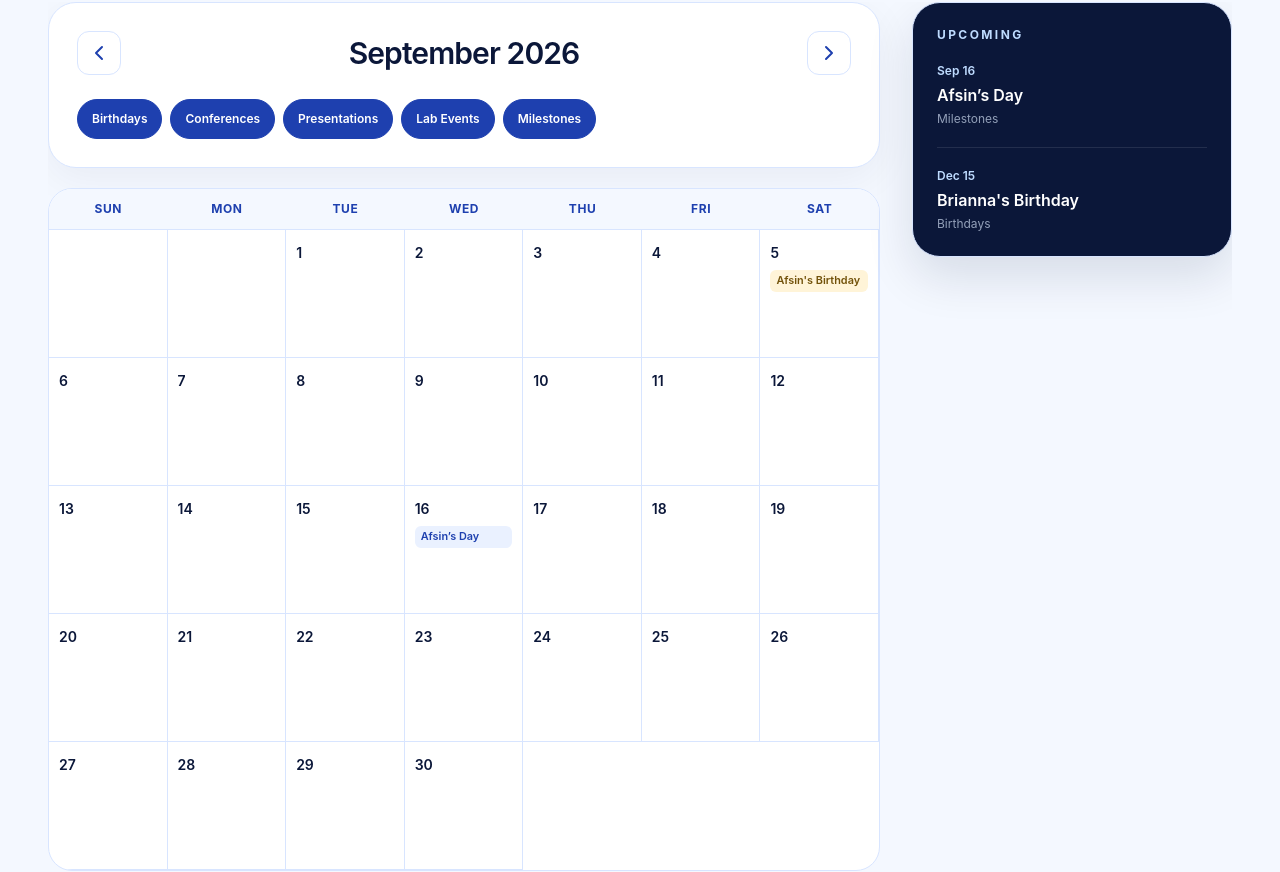
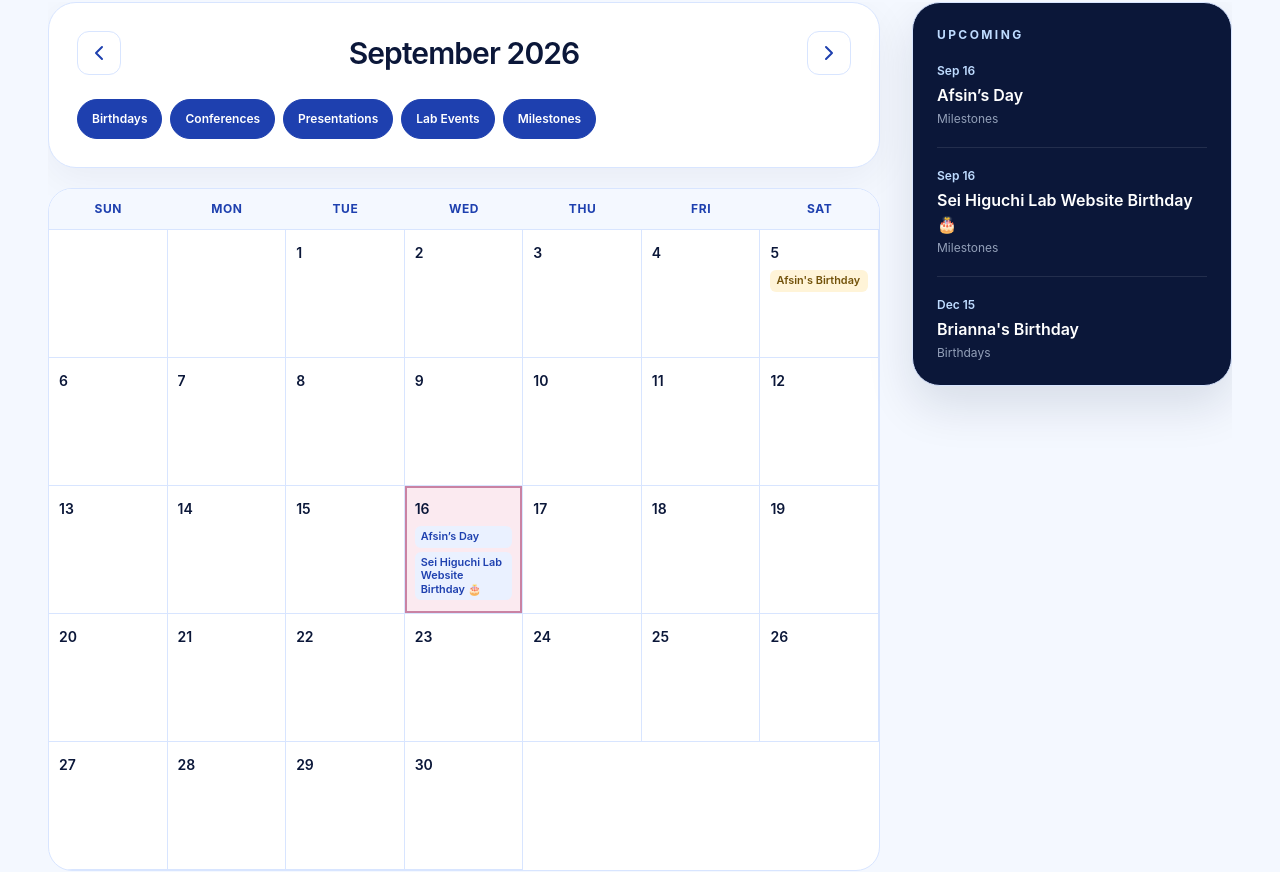
Before and after one commit to labseihiguchi-prog/sei-higuchi-lab, a Next.js app: page /lab-calendar in a window 1280 px wide. Shown: the part 600-1472 px from the top of the page. Built offline with nearby package versions, Linux system fonts and the light colour scheme; no server answers.

Commit message:
Add separate annual website birthday calendar milestone

```diff
--- a/components/lab-calendar.tsx
+++ b/components/lab-calendar.tsx
@@ -111,7 +111,8 @@ export function LabCalendar() {
                 const end = event.dateRange?.end ?? start;
                 return dateKey >= start && dateKey <= end;
               }) : [];
-              return <div key={`${index}-${day ?? "blank"}`} className="min-h-24 border-b border-r border-[#D8E5FF] p-1.5 sm:min-h-32 sm:p-2.5">
+              const isWebsiteBirthday = monthIndex === 8 && day === 16;
+              return <div key={`${index}-${day ?? "blank"}`} className={`min-h-24 border-b border-r border-[#D8E5FF] p-1.5 sm:min-h-32 sm:p-2.5 ${isWebsiteBirthday ? "bg-[#FBEAF0] ring-2 ring-inset ring-[#C982A3]" : ""}`}>
                 {day && <><span className="text-xs font-semibold text-[#0B1739] sm:text-sm">{day}</span><ul className="mt-1.5 space-y-1">{events.map((event) => <li key={event.id}>{event.href ? <Link href={event.href} className="block break-words rounded-md bg-[#EAF1FF] px-1.5 py-1 text-[0.58rem] font-semibold leading-tight text-[#1E40AF] [overflow-wrap:anywhere] hover:bg-[#D8E5FF] sm:text-[0.68rem]">{event.title}</Link> : <span className="block break-words rounded-md bg-[#FFF4D8] px-1.5 py-1 text-[0.58rem] font-semibold leading-tight text-[#72520A] [overflow-wrap:anywhere] sm:text-[0.68rem]">{event.title}</span>}</li>)}</ul></>}
               </div>;
             })}
--- a/data/calendar-events.ts
+++ b/data/calendar-events.ts
@@ -59,7 +59,7 @@ const archiveEvents: CalendarEvent[] = labEvents.filter((event) => event.slug !=
   showOnCalendar: true,
 }));
 
-export const websiteAnniversary: CalendarEvent = {
+export const afsinsDay: CalendarEvent = {
   id: "afsins-day",
   title: "Afsin’s Day",
   type: "milestone",
@@ -71,7 +71,19 @@ export const websiteAnniversary: CalendarEvent = {
   homepageCelebration: true,
 };
 
-export const calendarEvents: CalendarEvent[] = [...birthdayEvents, websiteAnniversary, ...archiveEvents];
+export const websiteAnniversary: CalendarEvent = {
+  id: "sei-higuchi-lab-website-birthday",
+  title: "Sei Higuchi Lab Website Birthday 🎂",
+  type: "milestone",
+  recurringDate: "09-16",
+  recurring: true,
+  description: "Celebrating the anniversary of the official launch of the Sei Higuchi Lab website on September 16, 2026.",
+  href: "/news",
+  showOnCalendar: true,
+  homepageCelebration: true,
+};
+
+export const calendarEvents: CalendarEvent[] = [...birthdayEvents, afsinsDay, websiteAnniversary, ...archiveEvents];
 
 export const calendarTypeLabels: Record<CalendarEventType, string> = {
   birthday: "Birthdays",
```
